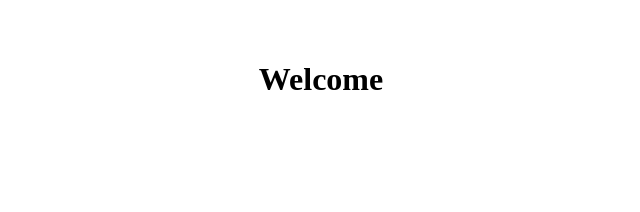
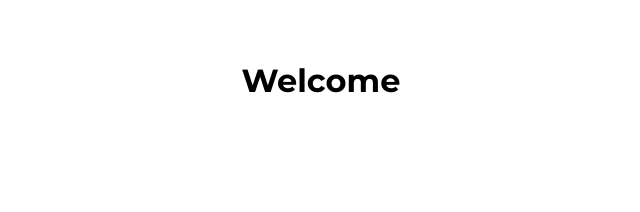
Before and after one commit to TheTreeveloper/Tourney-assistant, a React (Vite) app: page / in a window 1280 px wide. Shown: the top 212 px of the page, without its empty margins (319-959 px from the left). Built offline with nearby package versions, Linux system fonts and the light colour scheme.

Commit message:
imported Montserrat font

```diff
--- a/src/index.css
+++ b/src/index.css
@@ -0,0 +1,8 @@
+@import url('https://fonts.googleapis.com/css2?family=Montserrat:ital,wght@0,100..900;1,100..900&display=swap');
+
+:root {
+    margin: 0;
+    padding: 0;
+    box-sizing: border-box;
+    font-family: "Montserrat", sans-serif;
+}
```
